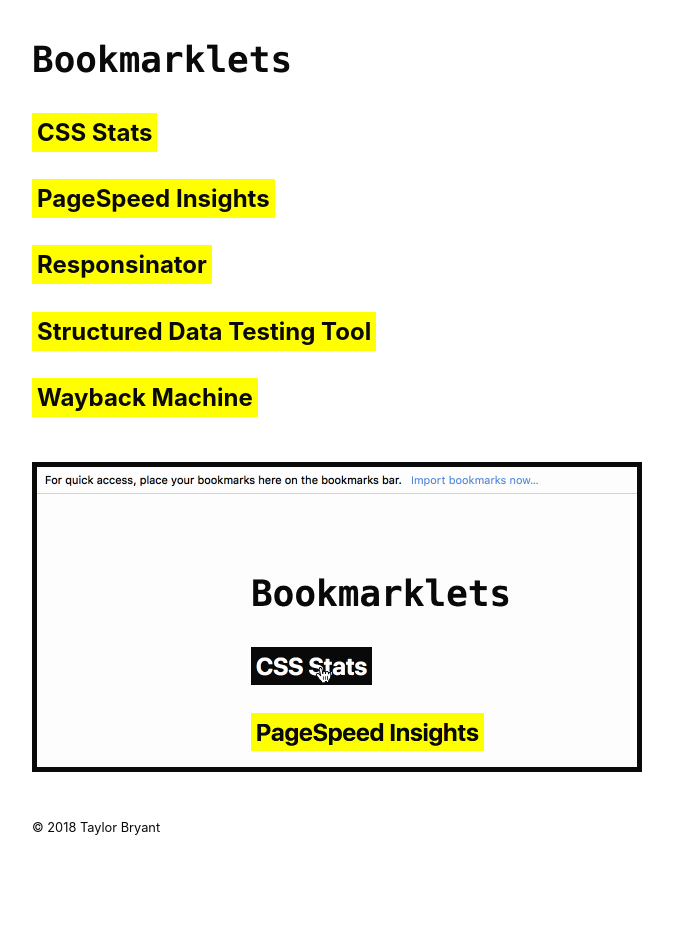
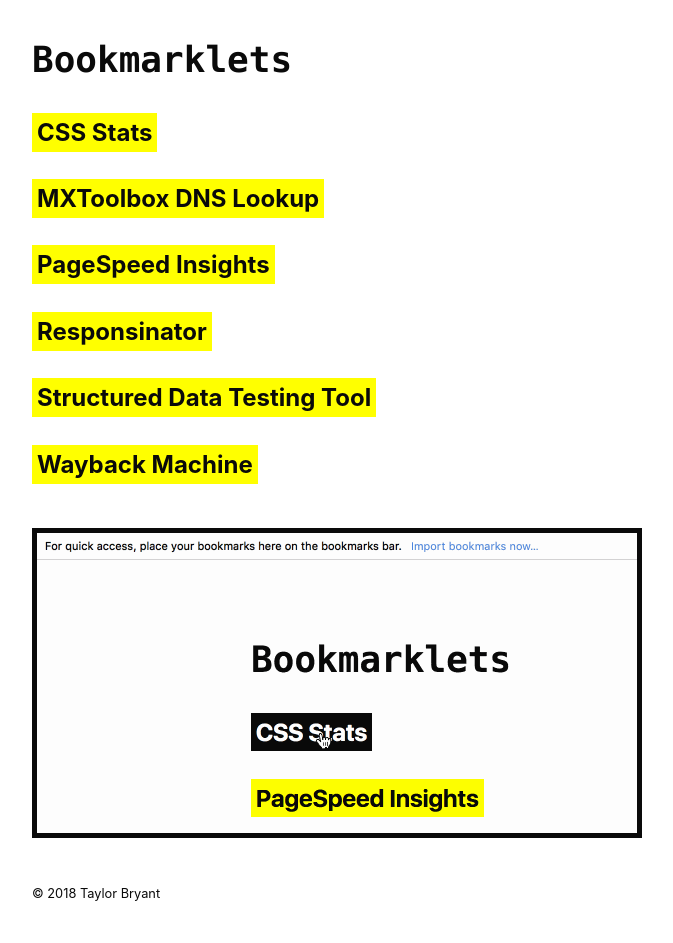
Before and after one commit to taylorbryant/bookmarklets, a Jekyll site: the page built from README.md, in a window 1280 px wide. Shown: the whole page, without its empty margins (253-926 px from the left). Built offline with Jekyll 4.4.1, drawn with Linux system fonts in a browser that asks for light colours; our own code applies the rules of GitHub Pages for plain Markdown files; before the commit the page ends 900 px from its top, so only the background shows below that.

Commit message:
Add MXToolbox DNS Lookup

```diff
--- a/_data/bookmarklets.yml
+++ b/_data/bookmarklets.yml
@@ -1,5 +1,8 @@
 - name: CSS Stats
   code: javascript:location.href='http://cssstats.com/stats?url='+window.location.href+'&ua=Browser Default'
+
+- name: MXToolbox DNS Lookup
+  code: javascript:location.href='https://mxtoolbox.com/SuperTool.aspx?action=a%3a'+window.location.href+'&run=toolpage'
 
 - name: PageSpeed Insights
   code: javascript:location.href='https://developers.google.com/speed/pagespeed/insights/?url='+window.location.href
```
